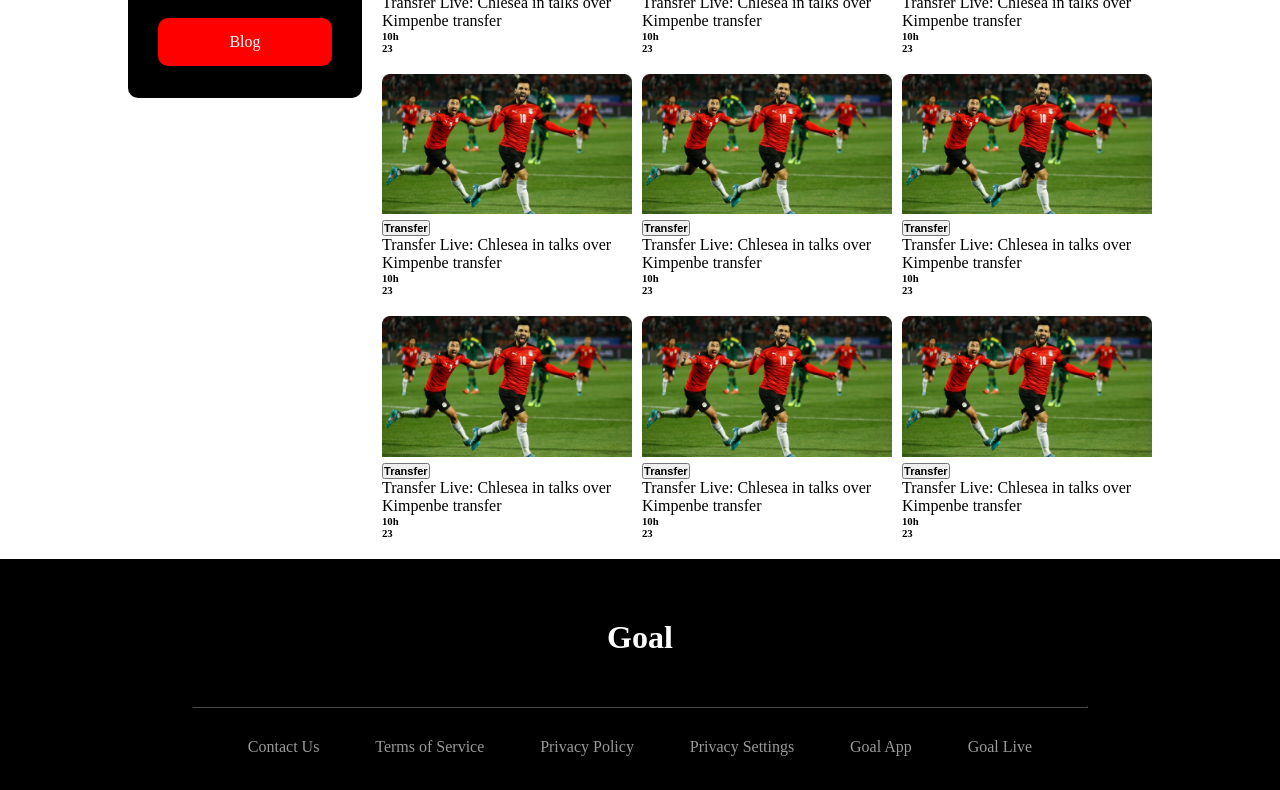
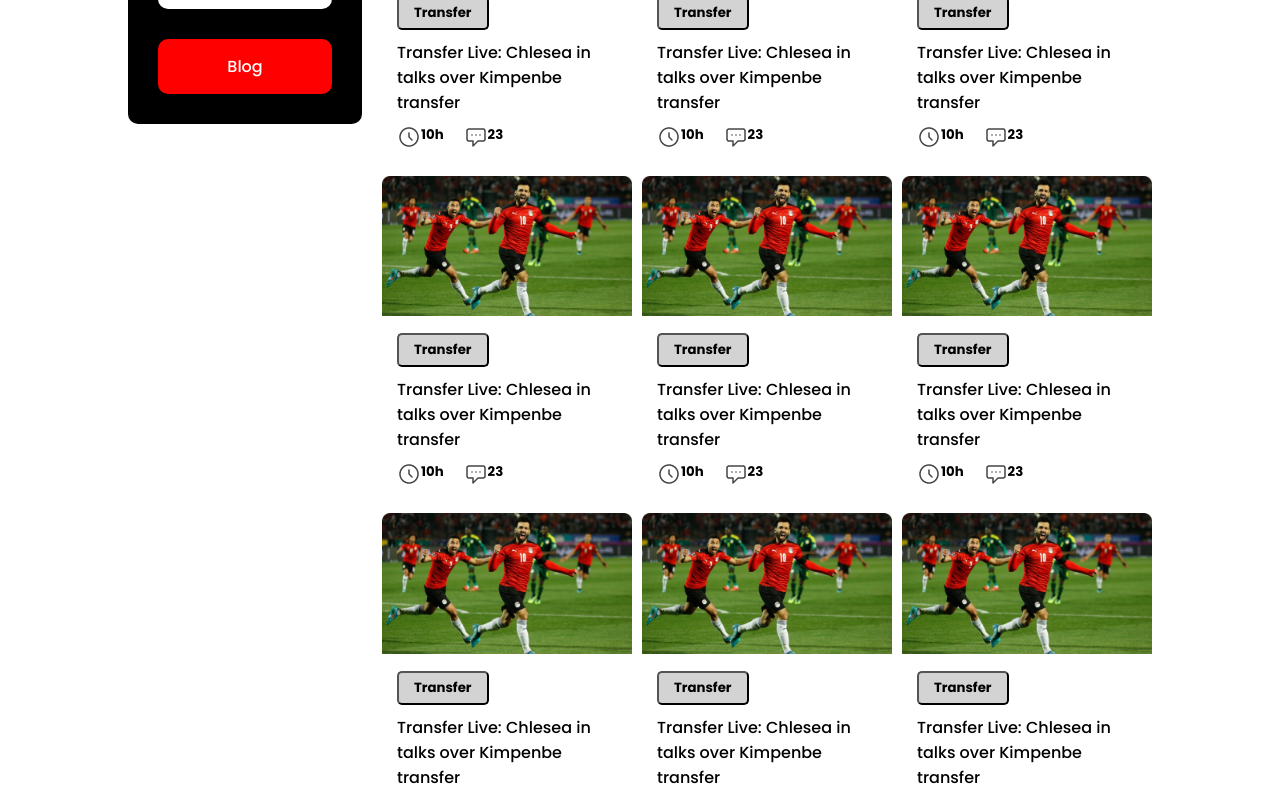
Before and after one commit to Md-Tanjim-Hossain/fifa-world-cup-2026, a plain HTML site: page index.html in a window 1280 px wide. Shown: the part 986-1776 px from the top of the page. Drawn offline with Linux system fonts and the light colour scheme.

Commit message:
Main webpage done

```diff
--- a/index.html
+++ b/index.html
@@ -5,8 +5,14 @@
     <meta http-equiv="X-UA-Compatible" content="IE=edge">
     <meta name="viewport" content="width=device-width, initial-scale=1.0">
     <title>FIFA World Cup</title>
+    <!-- Favicon  -->
     <link rel="shortcut icon" href="./assets/favicon.png" type="image/x-icon">
+    <!-- Style Sheet  -->
     <link rel="stylesheet" href="style.css">
+    <!-- Google Fonts -->
+    <link rel="preconnect" href="https://fonts.googleapis.com">
+    <link rel="preconnect" href="https://fonts.gstatic.com" crossorigin>
+    <link href="https://fonts.googleapis.com/css2?family=Poppins:wght@300;500;700&display=swap" rel="stylesheet">
 </head>
 <body>
     <!-- Header Section Start--> -->
@@ -14,9 +20,8 @@
         <div class="header-content">
             <div class="header-title">
                 <div>
-                    <h1>The Greatest Show On The Earth</h1>
-                    <p>Lorem ipsum dolor sit amet consectetur, adipisicing elit. Saepe eaque incidunt officiis maiores id aliquam, voluptatum, explicabo, dolor necessitatibus nisi labore esse sapiente. Cum mollitia vel minima ad delectus
-                    itaque.</p>
+                    <h1>The <span>Greatest Show</span> On The Earth</h1>
+                    <p>The 2026 FIFA World Cup in Houston will be a truly global festival of soccer on and off the field and will create sustainable benefits for the entire community way beyond the final whistle.</p>
                 </div>
                 <div class="header-button">
                     <div><a href="">Watch Live</a></div>
@@ -52,6 +57,7 @@
                     <div>
                         <img src="./assets/Blog Image.png" alt="" style="width: 250px;">
                     </div>
+                    <div class="blog-text">
                         <div>
                             <button>
                                 <h5>Transfer</h5>
@@ -60,9 +66,12 @@
                         <div>
                             <p>Transfer Live: Chlesea in talks over Kimpenbe transfer</p>
                         </div>
-                    <div>
-                        <h6>10h</h6>
-                        <h6>23</h6>
+                        <div class="blog-info">
+                            <div><img src="./assets/Time Icon.png" alt=""></div>
+                            <div style="padding-right: 20px;"><h5>10h</h5></div>
+                            <div><img src="./assets/Chat Icon.png" alt=""></div>
+                            <div><h5>23</h5></div>
+                        </div>
                     </div>
                 </div>
 
@@ -70,6 +79,7 @@
                     <div>
                         <img src="./assets/Blog Image.png" alt=""style="width: 250px;">
                     </div>
+                    <div class="blog-text">
                         <div>
                             <button>
                                 <h5>Transfer</h5>
@@ -78,9 +88,16 @@
                         <div>
                             <p>Transfer Live: Chlesea in talks over Kimpenbe transfer</p>
                         </div>
+                        <div class="blog-info">
+                            <div><img src="./assets/Time Icon.png" alt=""></div>
+                            <div style="padding-right: 20px;">
+                                <h5>10h</h5>
+                            </div>
+                            <div><img src="./assets/Chat Icon.png" alt=""></div>
                             <div>
-                        <h6>10h</h6>
-                        <h6>23</h6>
+                                <h5>23</h5>
+                            </div>
+                        </div>
                     </div>
                 </div>
 
@@ -88,6 +105,7 @@
                     <div>
                         <img src="./assets/Blog Image.png" alt="" style="width: 250px;">
                     </div>
+                    <div class="blog-text">
                         <div>
                             <button>
                                 <h5>Transfer</h5>
@@ -96,9 +114,16 @@
                         <div>
                             <p>Transfer Live: Chlesea in talks over Kimpenbe transfer</p>
                         </div>
+                        <div class="blog-info">
+                            <div><img src="./assets/Time Icon.png" alt=""></div>
+                            <div style="padding-right: 20px;">
+                                <h5>10h</h5>
+                            </div>
+                            <div><img src="./assets/Chat Icon.png" alt=""></div>
                             <div>
-                        <h6>10h</h6>
-                        <h6>23</h6>
+                                <h5>23</h5>
+                            </div>
+                        </div>
                     </div>
                 </div>
 
@@ -106,6 +131,7 @@
                     <div>
                         <img src="./assets/Blog Image.png" alt="" style="width: 250px;">
                     </div>
+                    <div class="blog-text">
                         <div>
                             <button>
                                 <h5>Transfer</h5>
@@ -114,9 +140,16 @@
                         <div>
                             <p>Transfer Live: Chlesea in talks over Kimpenbe transfer</p>
                         </div>
+                        <div class="blog-info">
+                            <div><img src="./assets/Time Icon.png" alt=""></div>
+                            <div style="padding-right: 20px;">
+                                <h5>10h</h5>
+                            </div>
+                            <div><img src="./assets/Chat Icon.png" alt=""></div>
                             <div>
-                        <h6>10h</h6>
-                        <h6>23</h6>
+                                <h5>23</h5>
+                            </div>
+                        </div>
                     </div>
                 </div>
 
@@ -124,6 +157,7 @@
                     <div>
                         <img src="./assets/Blog Image.png" alt="" style="width: 250px;">
                     </div>
+                    <div class="blog-text">
                         <div>
                             <button>
                                 <h5>Transfer</h5>
@@ -132,16 +166,24 @@
                         <div>
                             <p>Transfer Live: Chlesea in talks over Kimpenbe transfer</p>
                         </div>
+                        <div class="blog-info">
+                            <div><img src="./assets/Time Icon.png" alt="Time Icon"></div>
+                            <div style="padding-right: 20px;">
+                                <h5>10h</h5>
+                            </div>
+                            <div><img src="./assets/Chat Icon.png" alt="Chat Icon"></div>
                             <div>
-                        <h6>10h</h6>
-                        <h6>23</h6>
+                                <h5>23</h5>
+                            </div>
+                        </div>
                     </div>
                 </div>
 
                 <div class="blog">
                     <div>
-                        <img src="./assets/Blog Image.png" alt="" style="width: 250px;">
+                        <img src="./assets/Blog Image.png" alt="Blog Img" style="width: 250px;">
                     </div>
+                    <div class="blog-text">
                         <div>
                             <button>
                                 <h5>Transfer</h5>
@@ -150,9 +192,16 @@
                         <div>
                             <p>Transfer Live: Chlesea in talks over Kimpenbe transfer</p>
                         </div>
+                        <div class="blog-info">
+                            <div><img src="./assets/Time Icon.png" alt=""></div>
+                            <div style="padding-right: 20px;">
+                                <h5>10h</h5>
+                            </div>
+                            <div><img src="./assets/Chat Icon.png" alt=""></div>
                             <div>
-                        <h6>10h</h6>
-                        <h6>23</h6>
+                                <h5>23</h5>
+                            </div>
+                        </div>
                     </div>
                 </div>
 
@@ -160,6 +209,7 @@
                     <div>
                         <img src="./assets/Blog Image.png" alt="" style="width: 250px;">
                     </div>
+                    <div class="blog-text">
                         <div>
                             <button>
                                 <h5>Transfer</h5>
@@ -168,9 +218,16 @@
                         <div>
                             <p>Transfer Live: Chlesea in talks over Kimpenbe transfer</p>
                         </div>
+                        <div class="blog-info">
+                            <div><img src="./assets/Time Icon.png" alt=""></div>
+                            <div style="padding-right: 20px;">
+                                <h5>10h</h5>
+                            </div>
+                            <div><img src="./assets/Chat Icon.png" alt=""></div>
                             <div>
-                        <h6>10h</h6>
-                        <h6>23</h6>
+                                <h5>23</h5>
+                            </div>
+                        </div>
                     </div>
                 </div>
 
@@ -178,6 +235,7 @@
                     <div>
                         <img src="./assets/Blog Image.png" alt="" style="width: 250px;">
                     </div>
+                    <div class="blog-text">
                         <div>
                             <button>
                                 <h5>Transfer</h5>
@@ -186,9 +244,16 @@
                         <div>
                             <p>Transfer Live: Chlesea in talks over Kimpenbe transfer</p>
                         </div>
+                        <div class="blog-info">
+                            <div><img src="./assets/Time Icon.png" alt=""></div>
+                            <div style="padding-right: 20px;">
+                                <h5>10h</h5>
+                            </div>
+                            <div><img src="./assets/Chat Icon.png" alt=""></div>
                             <div>
-                        <h6>10h</h6>
-                        <h6>23</h6>
+                                <h5>23</h5>
+                            </div>
+                        </div>
                     </div>
                 </div>
 
@@ -196,6 +261,7 @@
                     <div>
                         <img src="./assets/Blog Image.png" alt="" style="width: 250px;">
                     </div>
+                    <div class="blog-text">
                         <div>
                             <button>
                                 <h5>Transfer</h5>
@@ -204,9 +270,16 @@
                         <div>
                             <p>Transfer Live: Chlesea in talks over Kimpenbe transfer</p>
                         </div>
+                        <div class="blog-info">
+                            <div><img src="./assets/Time Icon.png" alt=""></div>
+                            <div style="padding-right: 20px;">
+                                <h5>10h</h5>
+                            </div>
+                            <div><img src="./assets/Chat Icon.png" alt=""></div>
                             <div>
-                        <h6>10h</h6>
-                        <h6>23</h6>
+                                <h5>23</h5>
+                            </div>
+                        </div>
                     </div>
                 </div>
             </div>
@@ -214,6 +287,13 @@
     </Main>
     <!-- Main Section End  -->
     <!-- ----------------- -->
+
+    <!-- Bonus Content Start -->
+    <div class="bonus-content">
+        <div class="bonus-button">
+            <h1>View All</h1>
+        </div>
+    </div>
 
     <!-- Footer Section Start  -->
     <footer class="footer-container">
--- a/style.css
+++ b/style.css
@@ -2,7 +2,9 @@
     margin: 0;
     padding: 0;
     box-sizing: border-box;
+    font-family: 'Poppins', sans-serif;
 }
+
 
 /* Header Section Start */
 .header-container {
@@ -16,7 +18,7 @@
     width: 80%;
     display: flex;
     justify-content: space-between;
-    padding: 50px 80px 0 80px;
+    padding: 50px 50px 0 80px;
     border-radius: 10px;
     background-color: black;
 }
@@ -26,10 +28,15 @@
     color: white;
 }
 .header-title h1    {
-    font-size: 50px;
+    font-size: 40px;
+    font-family: 'Poppins', sans-serif;
+}
+.header-title span  {
+    color: red;
 }
 .header-title p {
     padding: 25px  0;
+    font-family: 'Poppins', sans-serif;
 }
 .header-button  {
     margin-top: 25px;
@@ -66,7 +73,7 @@
 }
 .menu-section   {
     width: 500px;
-    height: 266px;
+    height: 285px;
     margin-right: 20px;
     border-radius: 10px;
     background-color: black;
@@ -95,7 +102,36 @@
 .blog {
    margin-bottom: 20px;
 }
+.blog-text  {
+    padding: 10px 15px 0;
+}
+.blog-text  button  {
+    margin-bottom: 10px;
+    padding: 5px 15px;
+    border-radius: 5px;
+    font-size: 16px;
+    background-color: lightgray;
+}
+.blog-info  {
+    display: flex;
+    padding-top: 10px;
+}
 /* Blog Section End  */
+/* ----------------- */
+
+/* Bonus Section Start */
+.bonus-content  {
+    text-align: center;
+    display: none;
+}
+.bonus-button   {
+    background-color: red;
+    padding: 15px 30px;
+    margin: 30px 0;
+    border-radius: 10px;
+    display: inline-block;
+}
+/* Bonus Section End  */
 /* ----------------- */
 
 /* Footer Section Start  */
```
Also changed, not shown: assets/icon-twitter.png (deleted). Lines whose indentation alone changed are shown as unchanged.
